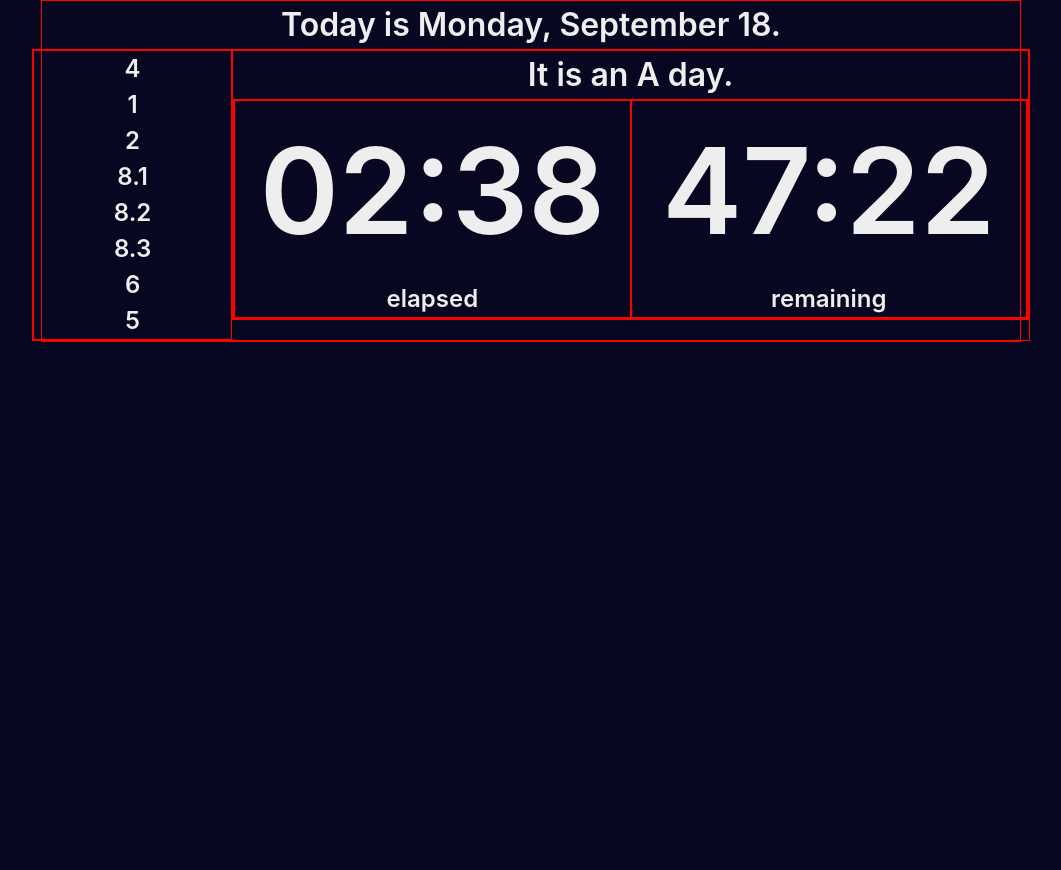
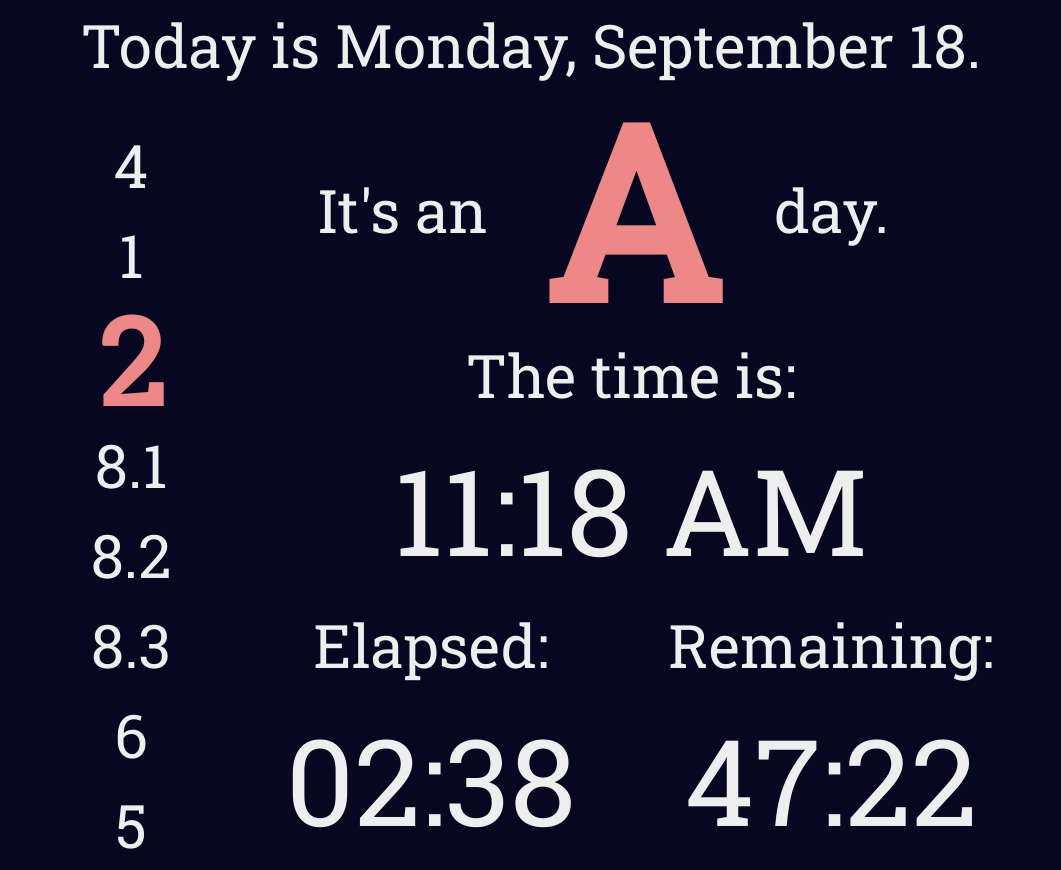
Before and after one commit to whatperiodisit/whatperiodisit.github.io, a plain HTML site: page index.html in a window 1280 px wide. Shown: the whole page, without its empty margins (109-1170 px from the left). Before the commit the page ends 800 px from the top, so only its background shows below. Drawn offline with Linux system fonts and the light colour scheme.

Commit message:
Styles finished

```diff
--- a/css/tv.sass
+++ b/css/tv.sass
@@ -3,9 +3,63 @@
 body
   background-color: #070722
   color: #eeeeee
+  font-family: "Roboto Slab", serif
+
+h1,
+h2,
+h3
+  font-weight: 400
 
 div
-  border: 1px solid red
+  //border: 1px solid red
+
+.top
+  padding-top: 30px
 
 .big-time
   font-size: 120px
+
+.today-is
+  font-size: 60px
+
+.per-nums
+  h2
+    font-size: 60px
+
+  .now
+    font-size: 120px
+    line-height: 1
+    font-weight: 700
+
+.letter
+  font-size: 240px
+  font-weight: 700
+  line-height: 1
+
+.letter-before,
+.letter-after,
+.music-color,
+.time-exp
+  font-size: 60px
+  vertical-align: middle
+
+.letter-before
+  text-align: right
+
+.letter-after
+  text-align: left
+
+.letter-after,
+.letter-before
+  line-height: 4
+
+.red
+  color: #ee8888
+
+.ann-title,
+.ann-text
+  font-size: 30px
+  text-align: left
+
+.ann-title
+  font-weight: 700
--- a/index.html
+++ b/index.html
@@ -4,16 +4,18 @@
     <meta charset="utf-8">
     <title>Staples Schedule</title>
     <script src="./scripts/jquery.min.js" charset="utf-8"></script>
+    <script src="./scripts/tv.js" charset="utf-8"></script>
+    <link href="https://fonts.googleapis.com/css?family=Roboto+Slab" rel="stylesheet">
     <link rel="stylesheet" href="./css/tv.min.css">
   </head>
   <body>
     <div class="container">
     <h1 class="today-is text-center">Today is Monday, September 18.</h1>
     <div class="columns">
-    <div class="one-fifth column text-center">
-      <h2>4</h2>
+    <div class="one-fifth column text-center per-nums">
+      <h2 class="top">4</h2>
       <h2>1</h2>
-      <h2>2</h2>
+      <h2 class="now red">2</h2>
       <h2>8.1</h2>
       <h2>8.2</h2>
       <h2>8.3</h2>
@@ -21,15 +23,21 @@
       <h2>5</h2>
     </div>
     <div class="four-fifths column text-center">
-      <h1>It is an A day.</h1>
+      <div class="columns">
+      <div class="one-third column"><h2 class="letter-before">It's an </h2></div>
+      <div class="one-third column"><h2 class="letter red">A</h2></div>
+      <div class="one-third column"><h2 class="letter-after">day.</h2></div>
+      </div>
+      <h2 class="time-exp">The time is:</h2>
+      <h1 class="big-time" id="clock">11:18 AM</h1>
       <div class="columns">
         <div class="one-half column">
+          <h2 class="time-exp">Elapsed:</h2>
           <h1 class="big-time" id="elapsed">02:38</h1>
-          <h2 class="time-exp">elapsed</h2>
         </div>
         <div class="one-half column">
+          <h2 class="time-exp">Remaining:</h2>
           <h1 class="big-time" id="remaining">47:22</h1>
-          <h2 class="time-exp">remaining</h2>
         </div>
       </div>
     </div></div></div>
```
Also changed, not shown: css/tv.min.css.
